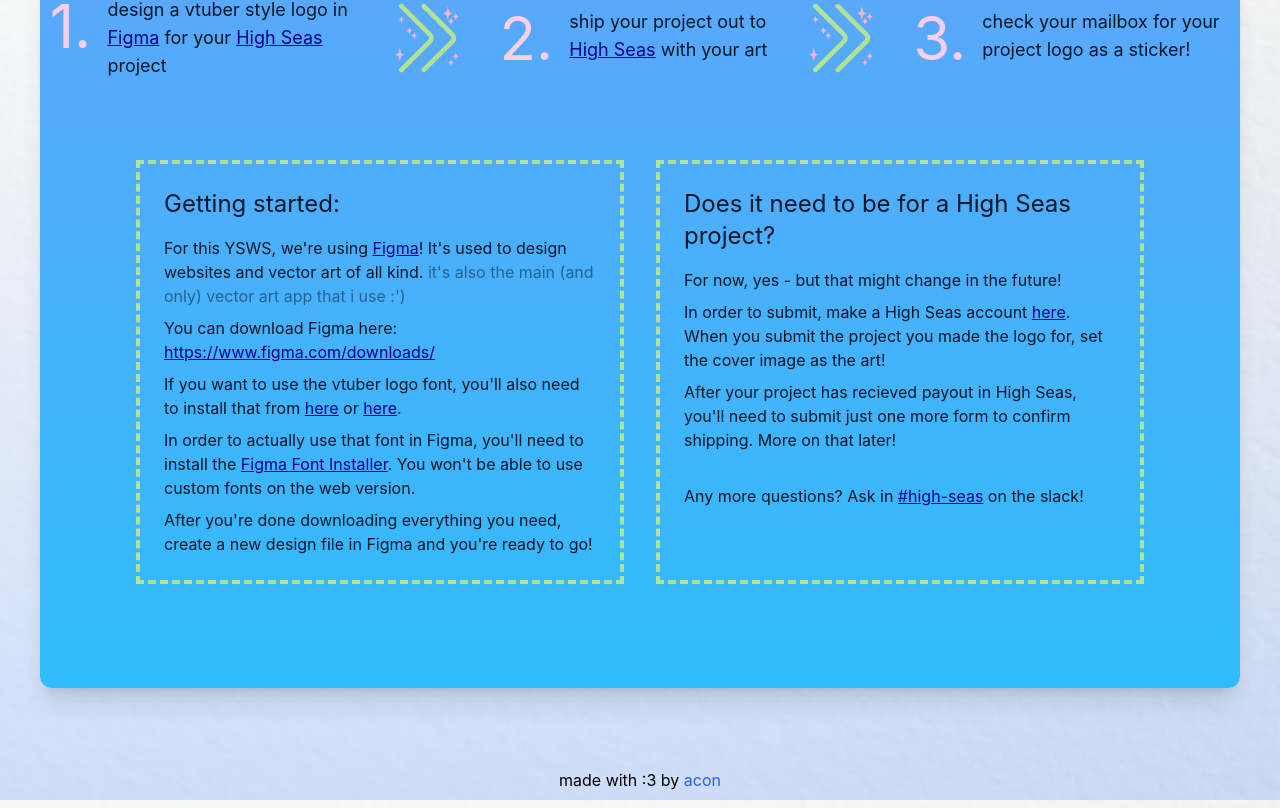
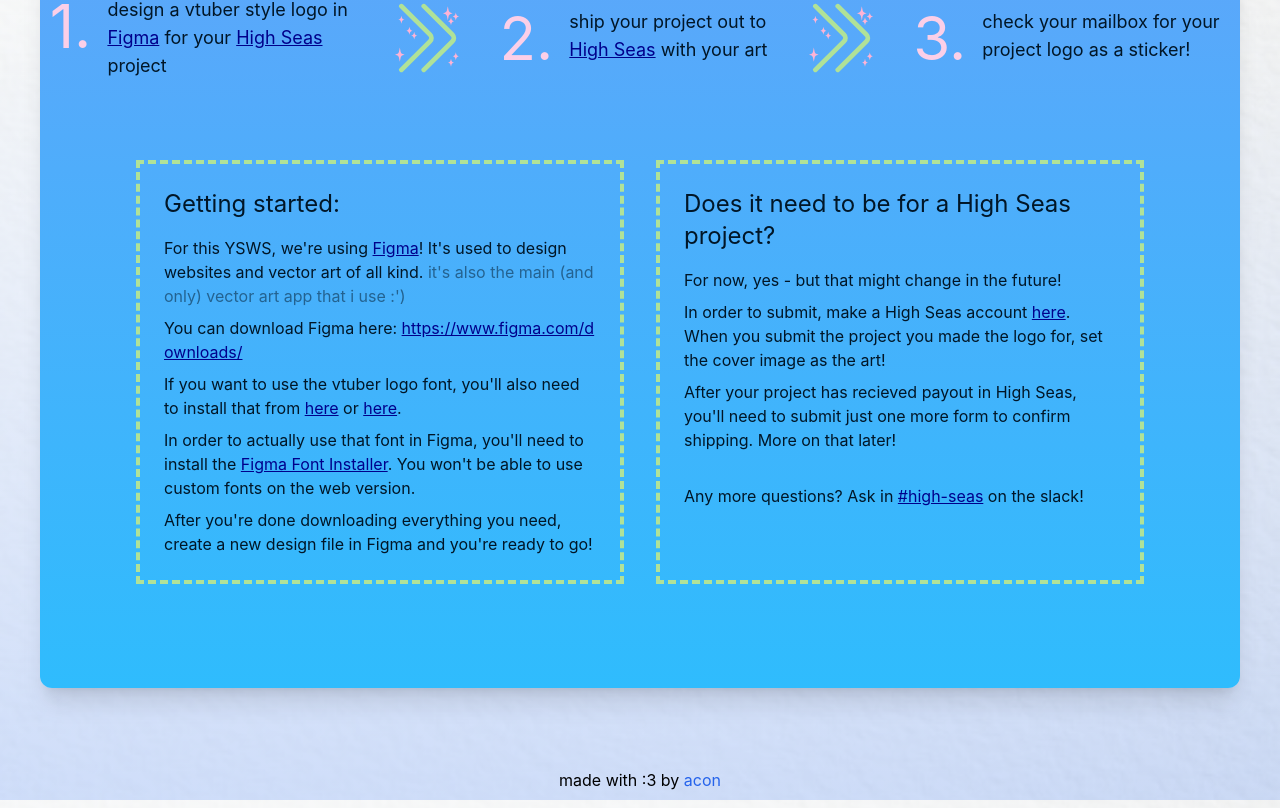
Before and after one commit to hackclub/anchor, a React (Create React App) app: page / in a window 1280 px wide. Shown: the part 800-1608 px from the top of the page. Built offline with nearby package versions, Linux system fonts and the light colour scheme.

Commit message:
fjkdlsfdsf

```diff
--- a/src/App.js
+++ b/src/App.js
@@ -59,7 +59,7 @@
             <div className="border-4 border-[#B0E298] border-dashed p-6">
               <p className="text-2xl">Getting started:</p>
               <p className="mt-4">For this YSWS, we're using <a href="https://figma.com" className="link" target="_blank" rel="noopenner noreferrer">Figma</a>! It's used to design websites and vector art of all kind. <span className="opacity-50">it's also the main (and only) vector art app that i use {":')"}</span></p>
-              <p className="mt-2">You can download Figma here: <a href="https://www.figma.com/downloads/" className="link" target="_blank" rel="noopenner noreferrer">https://www.figma.com/downloads/</a></p>
+              <p className="mt-2">You can download Figma here: <a href="https://www.figma.com/downloads/" className="link break-all" target="_blank" rel="noopenner noreferrer">https://www.figma.com/downloads/</a></p>
               <p className="mt-2"></p>
               <p className="mt-2">If you want to use the vtuber logo font, you'll also need to install that from <a href="https://www.freefontdownload.org/en/fot-yuruka-std.font" className="link" target="_blank" rel="noopenner noreferrer">here</a> or <a href="https://archive.org/details/Fontworks" className="link">here</a>.</p>
               <p className="mt-2">In order to actually use that font in Figma, you'll need to install the <a href="https://www.figma.com/downloads/" className="link" target="_blank" rel="noopenner noreferrer">Figma Font Installer</a>. You won't be able to use custom fonts on the web version.</p>
```
